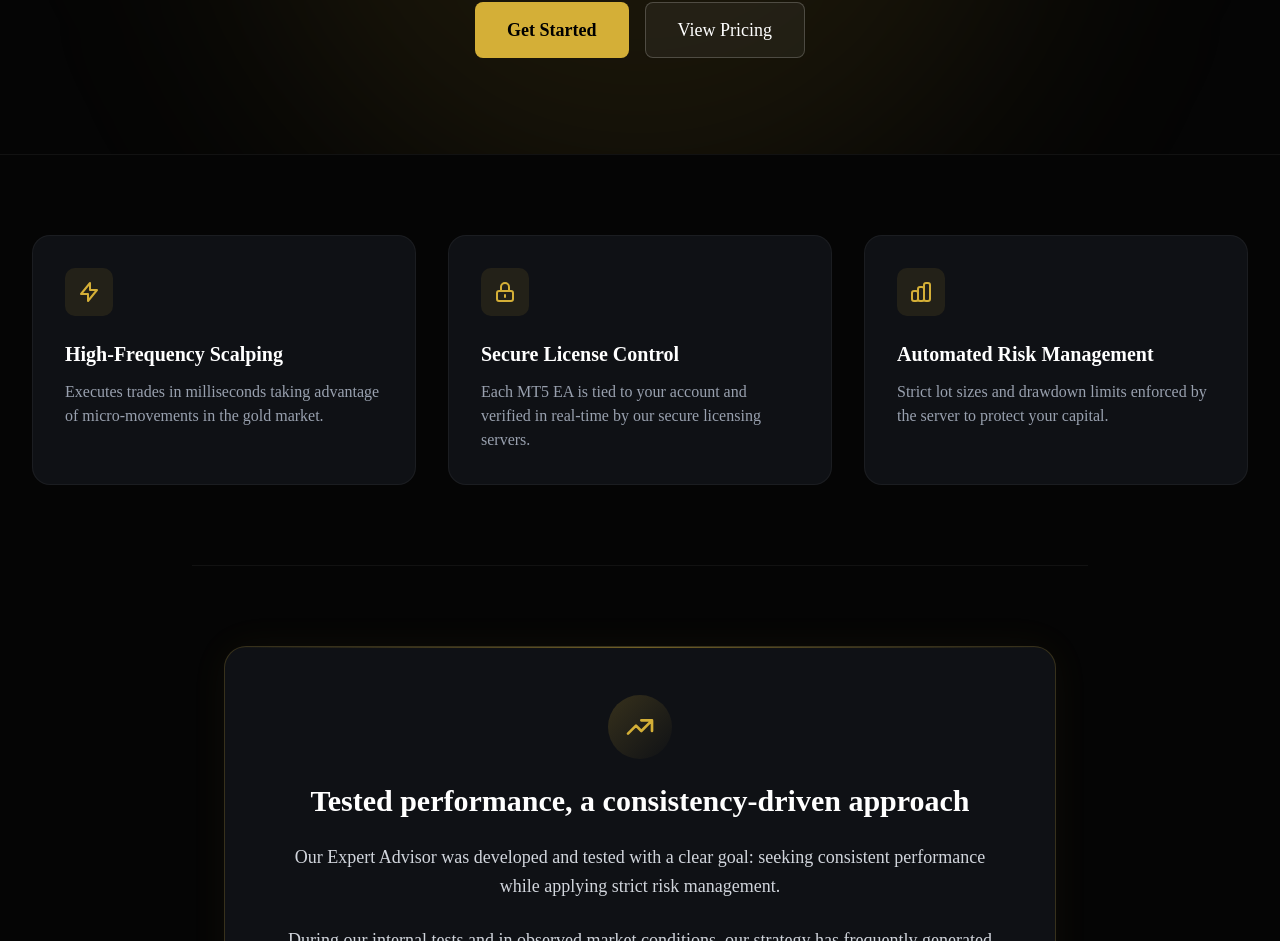
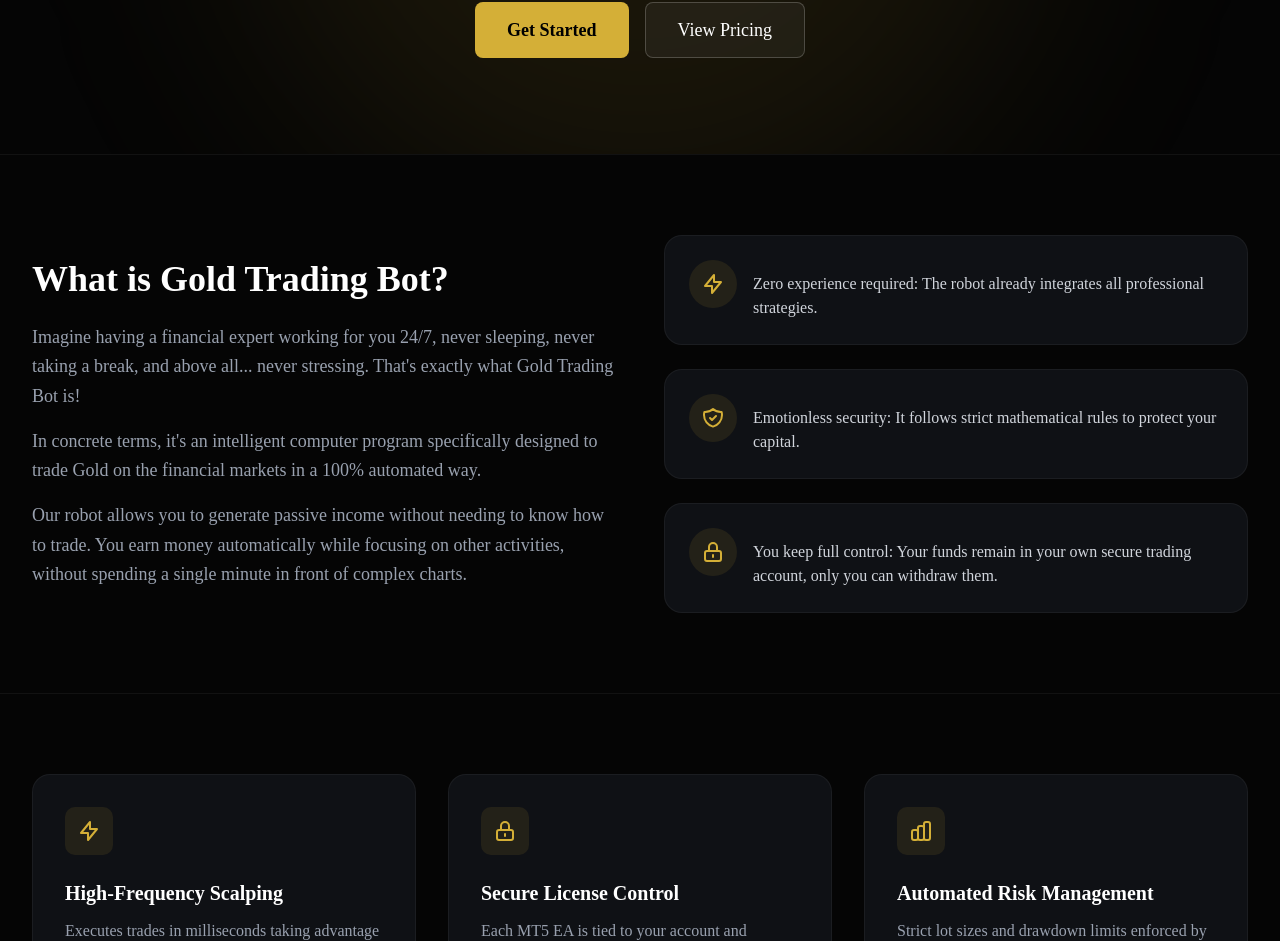
Before and after one commit to JME120495/goldtradingbot, a Next.js app: page / in a window 1280 px wide. Shown: the part 573-1514 px from the top of the page. Built offline with nearby package versions, Linux system fonts and the light colour scheme; no server answers.

Commit message:
feat(landing): add About section to explain bot benefits for beginners

```diff
--- a/messages/ar.json
+++ b/messages/ar.json
@@ -14,6 +14,15 @@
     "description": "عظم أرباحك مع برنامج Gold Scalper MT5 ذو المستوى المؤسسي. آلي بالكامل، ومُختبر، ومُحسّن لتداول XAUUSD.",
     "start_trial": "تجربة مجانية",
     "view_pricing": "عرض الأسعار"
+  },
+  "About": {
+    "title": "ما هو روبوت تداول الذهب؟",
+    "p1": "تخيل أن لديك خبيرًا ماليًا يعمل من أجلك على مدار الساعة طوال أيام الأسبوع، ولا ينام أبدًا، ولا يأخذ استراحة أبدًا، وقبل كل شيء... لا يشعر بالتوتر أبدًا. هذا بالضبط ما هو روبوت تداول الذهب!",
+    "p2": "بشكل ملموس، هو برنامج كمبيوتر ذكي مصمم خصيصًا لتداول الذهب في الأسواق المالية بطريقة آلية 100٪.",
+    "p3": "يتيح لك الروبوت الخاص بنا توليد دخل سلبي دون الحاجة إلى معرفة كيفية التداول. تكسب المال تلقائيًا بينما تركز على أنشطة أخرى، دون قضاء دقيقة واحدة أمام الرسوم البيانية المعقدة.",
+    "bullet1": "لا توجد خبرة مطلوبة: يدمج الروبوت بالفعل جميع استراتيجيات المحترفين.",
+    "bullet2": "أمان بلا عواطف: يتبع قواعد رياضية صارمة لحماية رأس مالك.",
+    "bullet3": "أنت تحتفظ بالسيطرة الكاملة: تظل أموالك في حساب التداول الآمن الخاص بك، وأنت فقط من يمكنه سحبها."
   },
   "Features": {
     "f1_title": "سكالبينج عالي التردد",
--- a/messages/en.json
+++ b/messages/en.json
@@ -14,6 +14,15 @@
     "description": "Maximize your profits with our institutional-grade MT5 Gold Scalper. Fully automated, backtested, and optimized for XAUUSD.",
     "start_trial": "Start Free Trial",
     "view_pricing": "View Pricing"
+  },
+  "About": {
+    "title": "What is Gold Trading Bot?",
+    "p1": "Imagine having a financial expert working for you 24/7, never sleeping, never taking a break, and above all... never stressing. That's exactly what Gold Trading Bot is!",
+    "p2": "In concrete terms, it's an intelligent computer program specifically designed to trade Gold on the financial markets in a 100% automated way.",
+    "p3": "Our robot allows you to generate passive income without needing to know how to trade. You earn money automatically while focusing on other activities, without spending a single minute in front of complex charts.",
+    "bullet1": "Zero experience required: The robot already integrates all professional strategies.",
+    "bullet2": "Emotionless security: It follows strict mathematical rules to protect your capital.",
+    "bullet3": "You keep full control: Your funds remain in your own secure trading account, only you can withdraw them."
   },
   "Features": {
     "f1_title": "High-Frequency Scalping",
--- a/messages/es.json
+++ b/messages/es.json
@@ -14,6 +14,15 @@
     "description": "Maximice sus ganancias con nuestro Gold Scalper MT5 de nivel institucional. Totalmente automatizado, probado y optimizado para XAUUSD.",
     "start_trial": "Prueba Gratuita",
     "view_pricing": "Ver Precios"
+  },
+  "About": {
+    "title": "¿Qué es Gold Trading Bot?",
+    "p1": "Imagina tener un experto financiero trabajando para ti las 24 horas del día, sin dormir nunca, sin tomar descansos y, sobre todo... sin estresarse. ¡Eso es exactamente Gold Trading Bot!",
+    "p2": "En concreto, es un programa informático inteligente diseñado específicamente para operar con Oro en los mercados financieros de forma 100% automática.",
+    "p3": "Nuestro robot te permite generar ingresos pasivos sin necesidad de saber hacer trading. Ganas dinero automáticamente mientras te dedicas a otras actividades, sin tener que pasar ni un minuto frente a gráficos complejos.",
+    "bullet1": "Cero experiencia requerida: El robot ya integra todas las estrategias de los profesionales.",
+    "bullet2": "Seguridad sin emociones: Sigue reglas matemáticas estrictas para proteger tu capital.",
+    "bullet3": "Mantienes el control total: Tus fondos permanecen en tu propia cuenta de trading segura, solo tú puedes retirarlos."
   },
   "Features": {
     "f1_title": "Scalping de Alta Frecuencia",
--- a/messages/fr.json
+++ b/messages/fr.json
@@ -14,6 +14,15 @@
     "description": "Fini les nuits blanches devant les graphiques et les comptes cramés. Laissez notre algorithme de niveau institutionnel scalper l'Or pour vous, 24h/24, avec un contrôle strict du risque.",
     "start_trial": "Essai Gratuit",
     "view_pricing": "Voir les Tarifs"
+  },
+  "About": {
+    "title": "Qu'est-ce que Gold Trading Bot ?",
+    "p1": "Imaginez avoir un expert financier qui travaille pour vous 24 heures sur 24, sans jamais dormir, sans jamais faire de pause, et surtout... sans jamais stresser. C'est exactement ce qu'est Gold Trading Bot !",
+    "p2": "Concrètement, c'est un programme informatique intelligent conçu spécifiquement pour trader l'Or sur les marchés financiers, de manière 100% automatique.",
+    "p3": "Notre robot vous permet de générer des revenus passifs sans que vous ayez besoin de savoir trader. Vous gagnez de l'argent automatiquement pendant que vous vous consacrez à d'autres activités, sans avoir à passer la moindre minute devant des graphiques complexes.",
+    "bullet1": "Zéro expérience requise : Le robot intègre déjà toutes les stratégies des professionnels.",
+    "bullet2": "Une sécurité sans émotion : Il suit des règles mathématiques strictes pour protéger votre capital.",
+    "bullet3": "Vous gardez le contrôle total : Vos fonds restent sur votre propre compte de trading sécurisé, vous seul pouvez les retirer."
   },
   "Features": {
     "f1_title": "Scalping Haute Fréquence",
--- a/messages/pt.json
+++ b/messages/pt.json
@@ -14,6 +14,15 @@
     "description": "Maximize seus lucros com nosso Gold Scalper MT5 de nível institucional. Totalmente automatizado, testado e otimizado para XAUUSD.",
     "start_trial": "Teste Grátis",
     "view_pricing": "Ver Preços"
+  },
+  "About": {
+    "title": "O que é o Gold Trading Bot?",
+    "p1": "Imagine ter um especialista financeiro trabalhando para você 24 horas por dia, sem nunca dormir, sem fazer pausas e, acima de tudo... sem se estressar. Isso é exatamente o que é o Gold Trading Bot!",
+    "p2": "Em termos concretos, é um programa de computador inteligente projetado especificamente para negociar Ouro nos mercados financeiros de forma 100% automática.",
+    "p3": "Nosso robô permite que você gere renda passiva sem precisar saber como operar. Você ganha dinheiro automaticamente enquanto se dedica a outras atividades, sem ter que passar um único minuto na frente de gráficos complexos.",
+    "bullet1": "Zero experiência necessária: O robô já integra todas as estratégias dos profissionais.",
+    "bullet2": "Segurança sem emoções: Ele segue regras matemáticas estritas para proteger seu capital.",
+    "bullet3": "Você mantém controle total: Seus fundos permanecem em sua própria conta de negociação segura, só você pode retirá-los."
   },
   "Features": {
     "f1_title": "Scalping de Alta Frequência",
--- a/src/app/page.tsx
+++ b/src/app/page.tsx
@@ -138,6 +138,46 @@
             </div>
           </div>
         </div>
+
+        {/* About Section */}
+        <section id="about" className="max-w-7xl mx-auto px-4 sm:px-6 lg:px-8 py-20 border-t border-white/5">
+          <div className="grid lg:grid-cols-2 gap-12 items-center">
+            <div>
+              <h2 className="text-3xl sm:text-4xl font-bold mb-6 text-white">{t('About.title')}</h2>
+              <div className="space-y-4 text-gray-400 text-lg leading-relaxed">
+                <p>{t('About.p1')}</p>
+                <p>{t('About.p2')}</p>
+                <p>{t('About.p3')}</p>
+              </div>
+            </div>
+            <div className="space-y-6">
+              <div className="flex gap-4 p-6 rounded-2xl bg-[#0F1115] border border-white/5">
+                <div className="flex-shrink-0 w-12 h-12 rounded-full bg-[#D4AF37]/10 flex items-center justify-center">
+                  <svg className="w-6 h-6 text-[#D4AF37]" fill="none" viewBox="0 0 24 24" stroke="currentColor"><path strokeLinecap="round" strokeLinejoin="round" strokeWidth={2} d="M13 10V3L4 14h7v7l9-11h-7z" /></svg>
+                </div>
+                <div className="pt-3 text-gray-300 font-medium">
+                  {t('About.bullet1')}
+                </div>
+              </div>
+              <div className="flex gap-4 p-6 rounded-2xl bg-[#0F1115] border border-white/5">
+                <div className="flex-shrink-0 w-12 h-12 rounded-full bg-[#D4AF37]/10 flex items-center justify-center">
+                  <svg className="w-6 h-6 text-[#D4AF37]" fill="none" viewBox="0 0 24 24" stroke="currentColor"><path strokeLinecap="round" strokeLinejoin="round" strokeWidth={2} d="M9 12l2 2 4-4m5.618-4.016A11.955 11.955 0 0112 2.944a11.955 11.955 0 01-8.618 3.04A12.02 12.02 0 003 9c0 5.591 3.824 10.29 9 11.622 5.176-1.332 9-6.03 9-11.622 0-1.042-.133-2.052-.382-3.016z" /></svg>
+                </div>
+                <div className="pt-3 text-gray-300 font-medium">
+                  {t('About.bullet2')}
+                </div>
+              </div>
+              <div className="flex gap-4 p-6 rounded-2xl bg-[#0F1115] border border-white/5">
+                <div className="flex-shrink-0 w-12 h-12 rounded-full bg-[#D4AF37]/10 flex items-center justify-center">
+                  <svg className="w-6 h-6 text-[#D4AF37]" fill="none" viewBox="0 0 24 24" stroke="currentColor"><path strokeLinecap="round" strokeLinejoin="round" strokeWidth={2} d="M12 15v2m-6 4h12a2 2 0 002-2v-6a2 2 0 00-2-2H6a2 2 0 00-2 2v6a2 2 0 002 2zm10-10V7a4 4 0 00-8 0v4h8z" /></svg>
+                </div>
+                <div className="pt-3 text-gray-300 font-medium">
+                  {t('About.bullet3')}
+                </div>
+              </div>
+            </div>
+          </div>
+        </section>
 
         {/* Features Preview */}
         <div id="features" className="max-w-7xl mx-auto px-4 sm:px-6 lg:px-8 py-20 border-t border-white/5">
```
